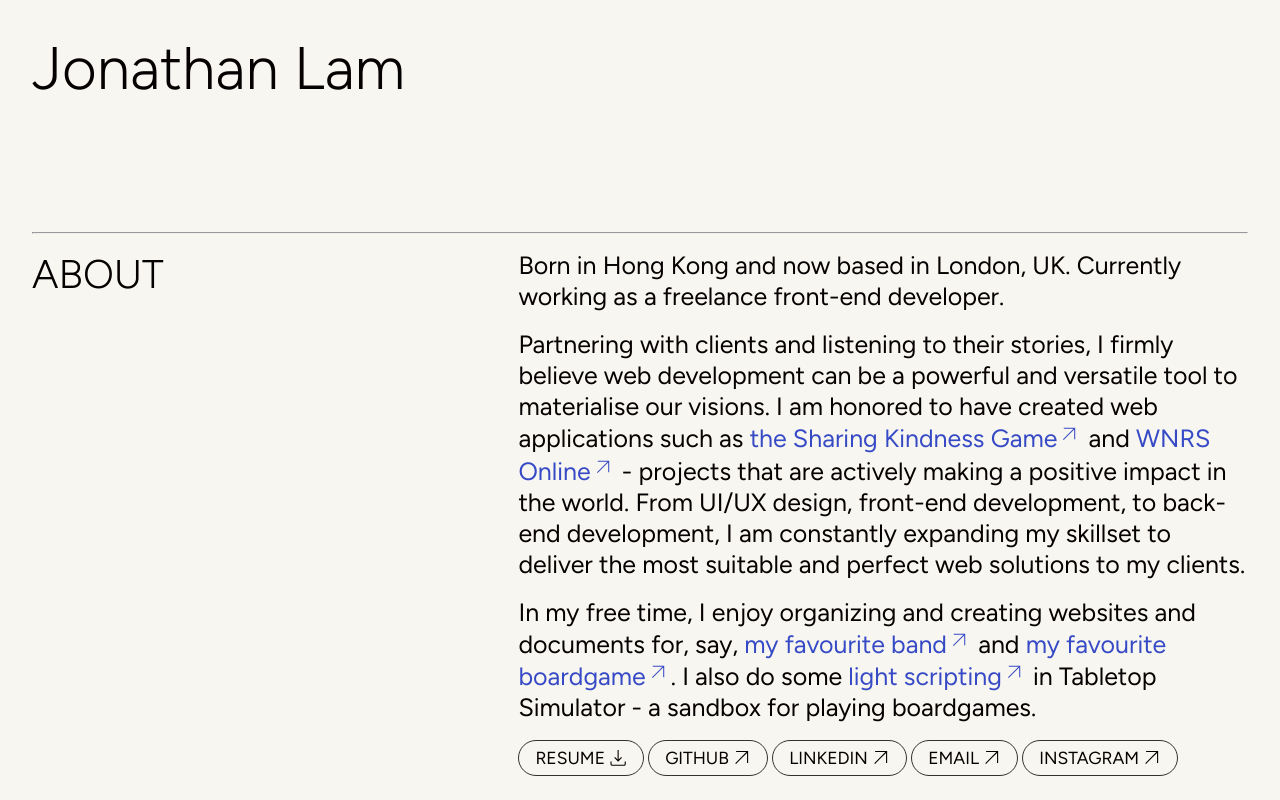
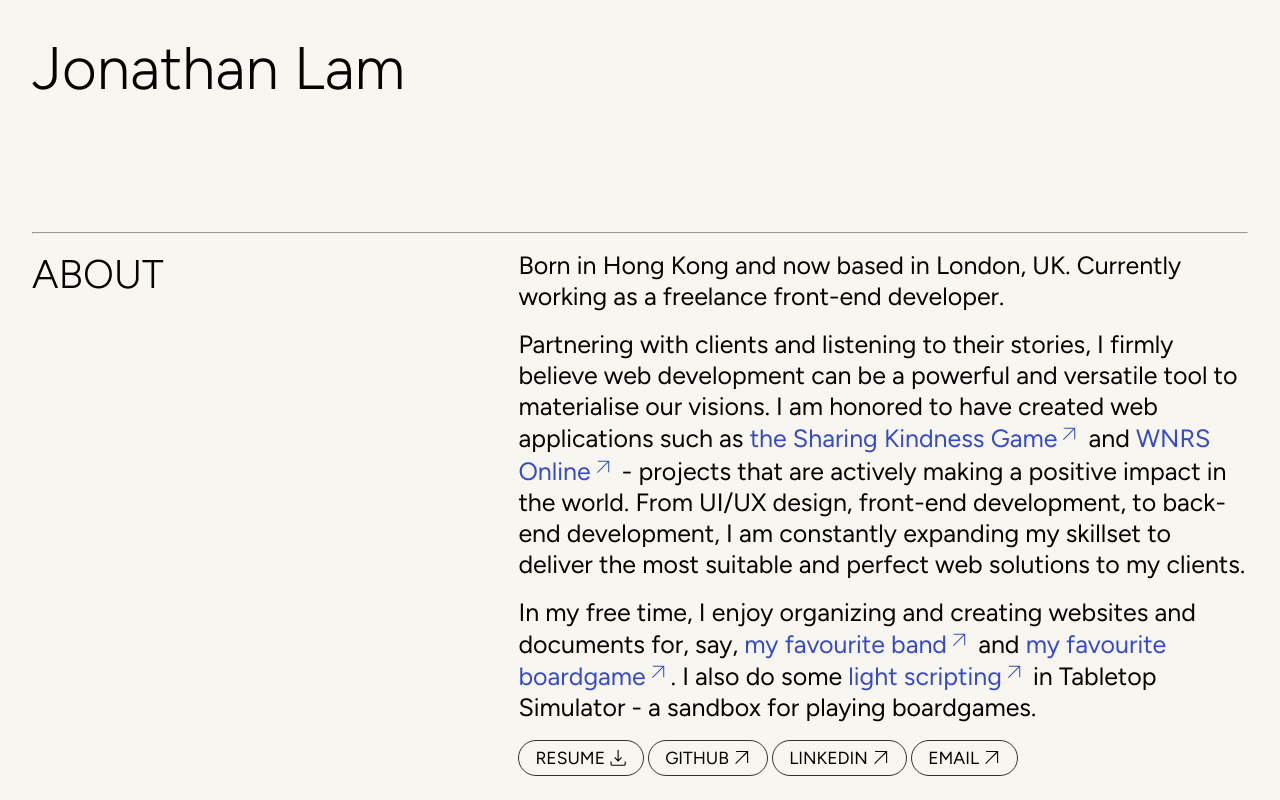
Before and after one commit to jonathan-lph/portfolio, a Next.js app: page / in a window 1280 px wide. Shown: the top 800 px of the page. Built offline with nearby package versions, Linux system fonts and the light colour scheme.

Commit message:
Removed Instagram link

```diff
--- a/src/app/consts/about.ts
+++ b/src/app/consts/about.ts
@@ -26,10 +26,6 @@ export const about : {
     type: 'Email',
     icon: 'email',
     href: 'mailto:jonathan.lph98@gmail.com'
-  }, {
-    type: 'Instagram',
-    icon: 'instagram',
-    href: 'https://www.instagram.com/jonathan.lph/'
   }],
   cv: '/jonathan_lam_resume.pdf'
 }
```
